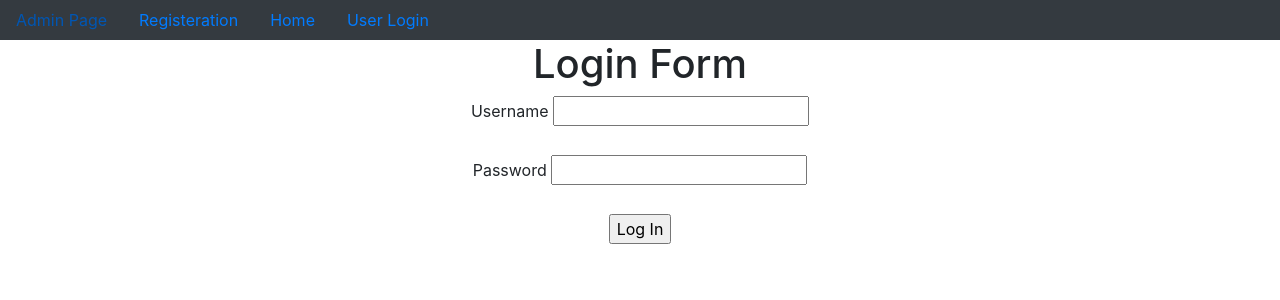
After one commit to Sivakumarannam/User-Registeration-Form, a Django app: page /user_login/ in a window 1280 px wide. The commit adds this page. Shown: the top 300 px of the page. Run offline with Django 4.2, Linux system fonts and the light colour scheme.

Commit message:
first commit

```diff
--- a/UserRegistration/urls.py
+++ b/UserRegistration/urls.py
@@ -23,5 +23,7 @@ from django.conf import settings
 urlpatterns = [
     path('admin/', admin.site.urls),
     path('registeration/',registeration,name='registeration'),
+    path('home/',home,name='home'),
+    path('user_login/',user_login,name='user_login'),
 
 ]+static(settings.MEDIA_URL, document_root=settings.MEDIA_ROOT)
--- a/app/views.py
+++ b/app/views.py
@@ -3,8 +3,9 @@ from django.shortcuts import render
 # Create your views here.
 
 from app.forms import *
-from django.http import HttpResponse
-
+from django.http import HttpResponse,HttpResponseRedirect
+from django.contrib.auth import authenticate,login,logout
+from django.urls import reverse
 from django.core.mail import send_mail
 
 def registeration(request):
@@ -35,4 +36,26 @@ def registeration(request):
             return HttpResponse('Invalid Data')
     return render(request,'registeration.html',d)
 
-# twcl hnpe fnxn hhgj
+
+def home(request):
+    if request.session.get('username'):
+        username=request.session.get('username')
+        d={'username':username}
+        return render(request,'home.html',d)
+
+    return render(request,'home.html')
+
+
+def user_login(request):
+    if request.method=='POST':
+        username=request.POST['un']
+        password=request.POST['pw']
+        AUO=authenticate(username=username,password=password)
+        if AUO and AUO.is_active:
+            login(request,AUO)
+            request.session['username']=username
+            return HttpResponseRedirect(reverse('home'))
+        else:
+            return HttpResponse('Invalid Crenditals')
+
+    return render(request,'user_login.html')
--- /dev/null
+++ b/templates/dummy.html
@@ -0,0 +1,35 @@
+<!DOCTYPE html>
+<html lang="en">
+<head>
+    <meta charset="UTF-8">
+    <meta name="viewport" content="width=device-width, initial-scale=1.0">
+
+    <link rel="stylesheet" href="https://cdn.jsdelivr.net/npm/bootstrap@4.6.2/dist/css/bootstrap.min.css"
+        integrity="sha384-xOolHFLEh07PJGoPkLv1IbcEPTNtaed2xpHsD9ESMhqIYd0nLMwNLD69Npy4HI+N" crossorigin="anonymous">
+        {% block title %}
+        <title>Document</title>
+        {% endblock %}
+</head>
+<body>
+    <nav class="nav bg-dark nav-dark">
+        <a href="{% url 'admin:index' %}" class="nav-link">Admin Page</a>
+        <a href="{% url 'registeration' %}" class="nav-link">Registeration</a>
+        <a href="{% url 'home' %}" class="nav-link">Home</a>
+        <a href="{% url 'user_login' %}" class="nav-link">User Login</a>
+
+    </nav>
+
+
+
+
+    <script src="https://cdn.jsdelivr.net/npm/jquery@3.5.1/dist/jquery.slim.min.js"
+        integrity="sha384-DfXdz2htPH0lsSSs5nCTpuj/zy4C+OGpamoFVy38MVBnE+IbbVYUew+OrCXaRkfj"
+        crossorigin="anonymous"></script>
+    <script src="https://cdn.jsdelivr.net/npm/bootstrap@4.6.2/dist/js/bootstrap.bundle.min.js"
+        integrity="sha384-Fy6S3B9q64WdZWQUiU+q4/2Lc9npb8tCaSX9FK7E8HnRr0Jz8D6OP9dO5Vg3Q9ct"
+        crossorigin="anonymous"></script>
+
+        {% block body_block %}
+        {% endblock %}
+</body>
+</html>
--- /dev/null
+++ b/templates/user_login.html
@@ -0,0 +1,24 @@
+{% extends 'dummy.html' %}
+
+{% block title %}
+    <title>User Login</title>
+{% endblock %}
+
+{% block body_block %}
+<center>
+    <h1>Login Form</h1>
+    <form action="" method="POST">
+        {% csrf_token %}
+
+        <label for="un">Username</label>
+        <input type="text" name="un" id="un"> <br> <br>
+        <label for="pw">Password</label>
+        <input type="password" name="pw" id="pw"> <br> <br>
+        <input type="submit" value="Log In">
+    </form>
+</center>
+
+
+
+
+{% endblock %}
```
Also changed, not shown: templates/home.html (added, +17 -0 lines), templates/registeration.html (+9 -10 lines), UserRegistration/settings.py (line endings or trailing spaces), db.sqlite3, media/ashwin.jpg (added), media/rahul.jpg (added).
